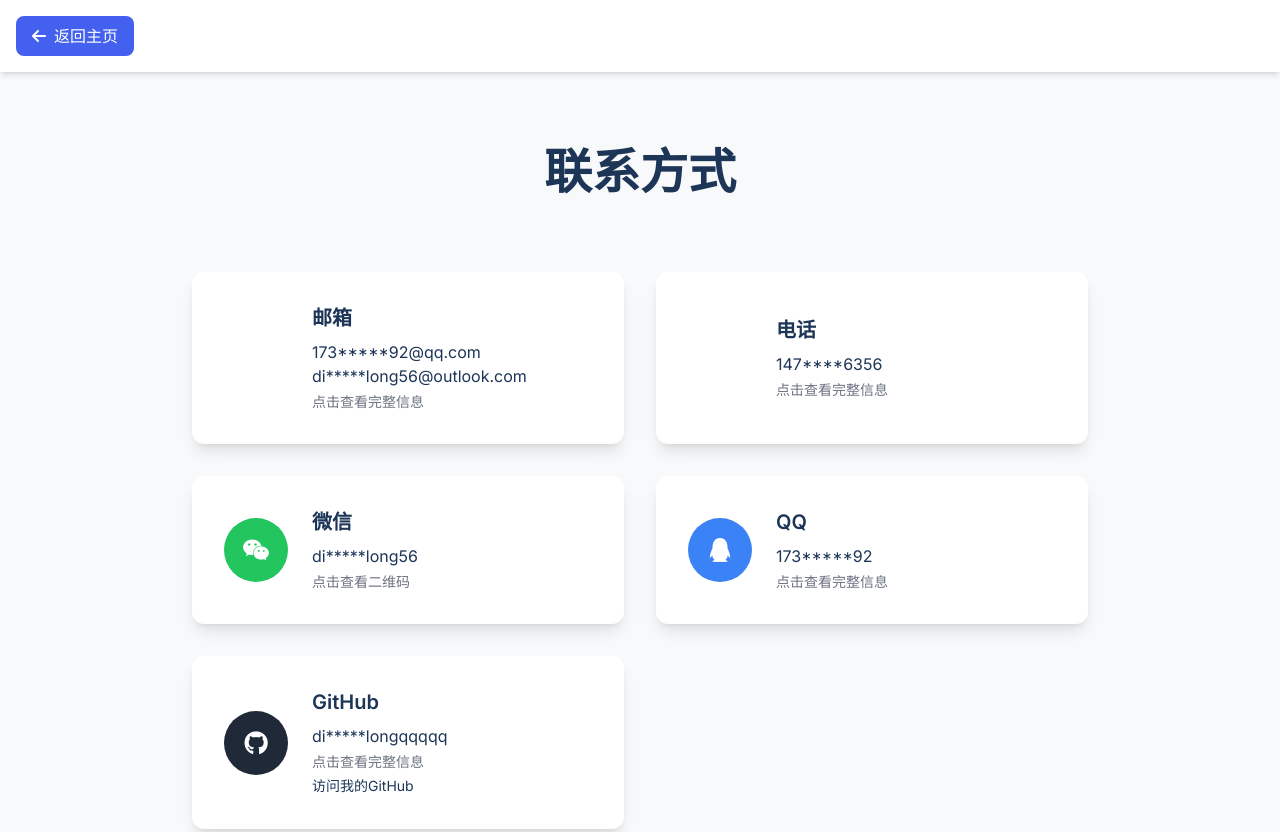
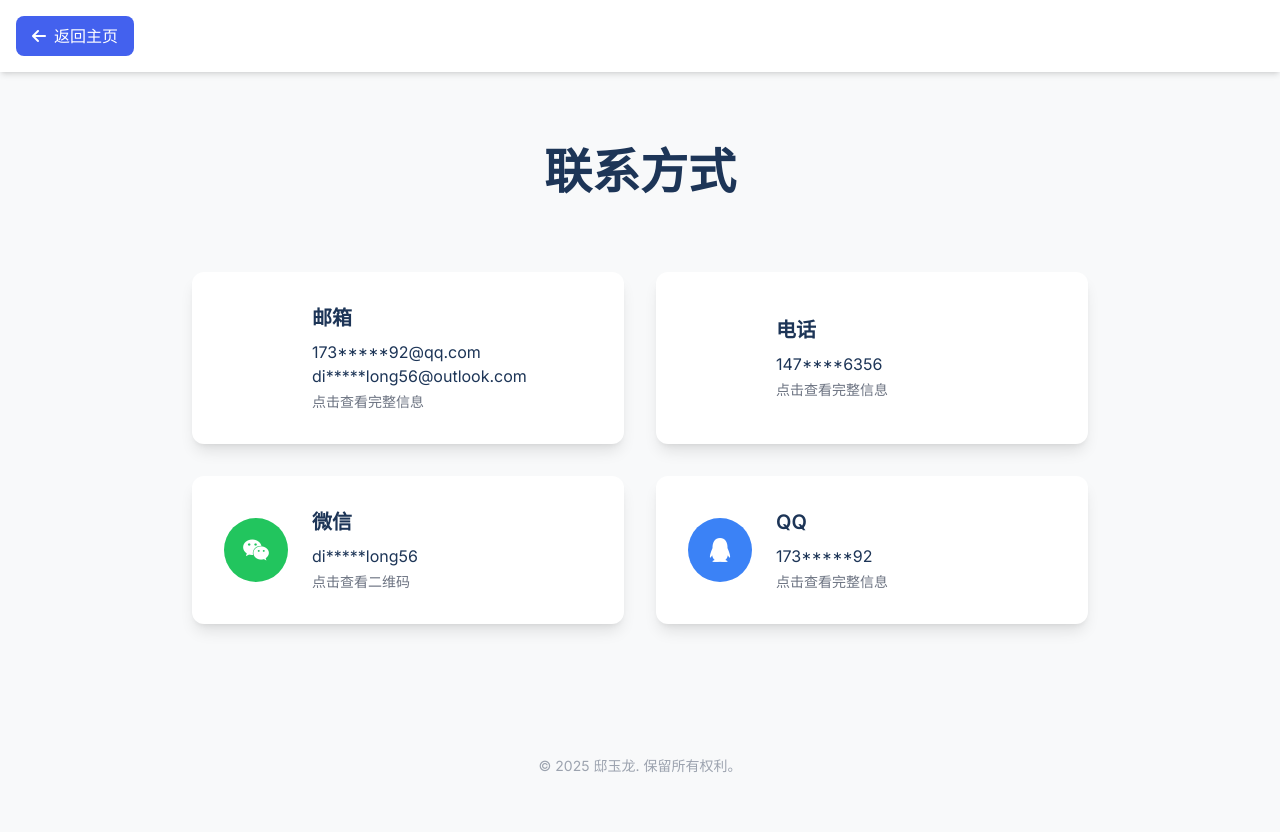
Before and after one commit to diyulongqqqqqq/diyulong-Web, a plain HTML site: page contact.html in a window 1280 px wide. Shown: the top 832 px of the page. After the commit the page ends 800 px from the top, so only its background shows below. Drawn offline with nearby package versions, Linux system fonts and the light colour scheme.

Commit message:
Add files via upload

```diff
--- a/contact.html
+++ b/contact.html
@@ -104,19 +104,6 @@
             <p class="text-sm text-gray-500 mt-1">点击查看完整信息</p>
           </div>
         </div>
-
-        <!-- GitHub -->
-        <div class="contact-item bg-white rounded-xl shadow-lg p-8 flex items-center gap-6">
-          <div class="w-16 h-16 rounded-full bg-gray-800 flex items-center justify-center text-white text-2xl">
-            <i class="fab fa-github"></i>
-          </div>
-          <div>
-            <h3 class="text-xl font-semibold mb-2">GitHub</h3>
-            <p class="github-id" data-github="ZGl5dWxvbmdxcXFxcXE=">di*****longqqqqq</p>
-            <p class="text-sm text-gray-500 mt-1">点击查看完整信息</p>
-            <a href="" class="github-link text-primary hover:underline text-sm mt-1 inline-block" data-github-link="aHR0cHM6Ly9naXRodWIuY29tL2RpeXVsb25ncXFxcXFx">访问我的GitHub</a>
-          </div>
-        </div>
       </div>
     </div>
   </main>
@@ -136,9 +123,7 @@
       secondaryEmail: "di12yu34long56@outlook.com",
       phone: "14704666356",
       wechat: "di12yu34long56",
-      qq: "1735039092",
-      github: "diyulongqqqqq",
-      githubLink: "https://github.com/diyulongqqqqq"
+      qq: "1735039092"
     };
 
     // 简单的Base64解码函数
@@ -175,8 +160,6 @@
               fullContact = originalValues.phone;
             } else if (this.classList.contains('qq-number')) {
               fullContact = originalValues.qq;
-            } else if (this.classList.contains('github-id')) {
-              fullContact = originalValues.github;
             }
 
             // 显示完整联系方式
@@ -230,11 +213,7 @@
               }
             }, 20000);
           });
-        } else if (element.className.includes('github-link')) {
-          // 设置GitHub链接
-          element.href = originalValues.githubLink;
-          element.target = '_blank';
-        }
+
       });
 
       // 微信二维码弹窗功能
```
Also changed, not shown: index.html (+1 -1 lines), script.js (+4 -3 lines).
